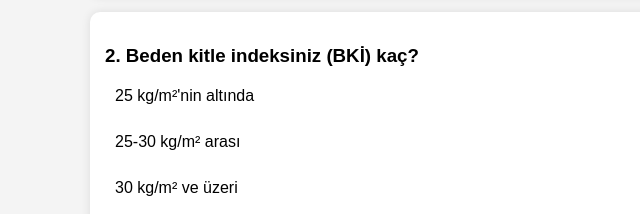
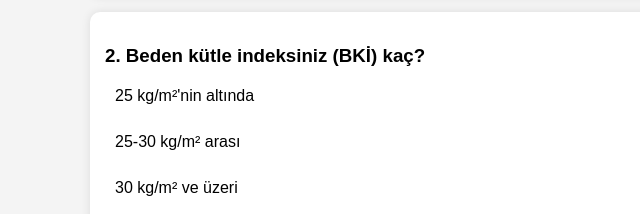
Before and after one commit to Enes-Ozkal/Diyabet-Risk-Anketi-YU, a plain HTML site: page index.html in a window 1280 px wide. Shown: the part 368-582 px from the top of the page, 250-890 px from the left. Drawn offline with Linux system fonts and the light colour scheme.

Commit message:
Update index.html

```diff
--- a/index.html
+++ b/index.html
@@ -122,7 +122,7 @@
       <input type="radio" name="q1" id="q1d" value="4"><label for="q1d">64 yaşından büyük</label>
     </div>
     <div class="question">
-      <h3>2. Beden kitle indeksiniz (BKİ) kaç?</h3>
+      <h3>2. Beden kütle indeksiniz (BKİ) kaç?</h3>
       <input type="radio" name="q2" id="q2a" value="0"><label for="q2a">25 kg/m²'nin altında</label>
       <input type="radio" name="q2" id="q2b" value="1"><label for="q2b">25-30 kg/m² arası</label>
       <input type="radio" name="q2" id="q2c" value="3"><label for="q2c">30 kg/m² ve üzeri</label>
```
